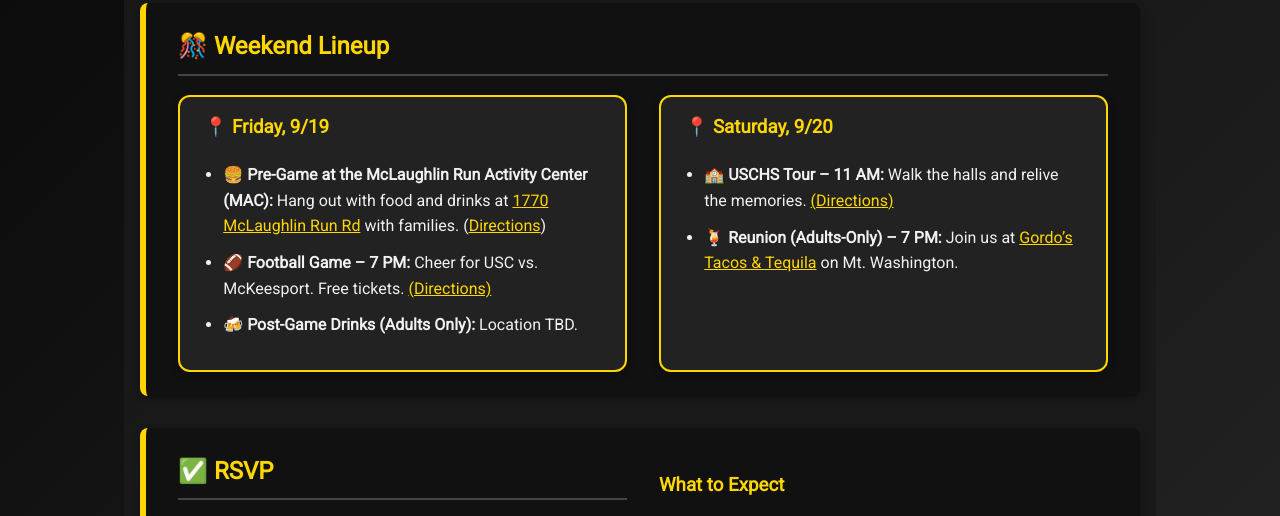
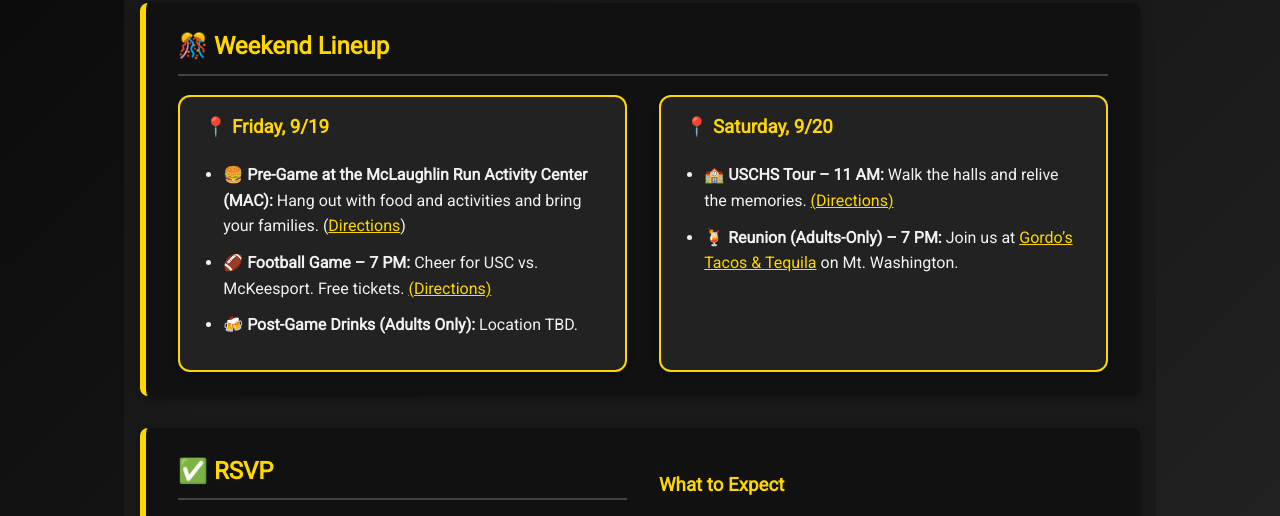
Before and after one commit to alepstei/uschs-20-year-reunion, a plain HTML site: page index.html in a window 1280 px wide. Shown: the part 1003-1519 px from the top of the page. Drawn offline with Linux system fonts and the light colour scheme; a script that the page names is missing.

Commit message:
Update index.html

```diff
--- a/index.html
+++ b/index.html
@@ -316,7 +316,7 @@
         <div class="day-card">
           <h3>📍 Friday, 9/19</h3>
           <ul>
-            <li><strong>🍔 Pre-Game at the McLaughlin Run Activity Center (MAC):</strong> Hang out with food and drinks at <a href="https://www.google.com/maps?q=1770+McLaughlin+Run+Rd,+Upper+St+Clair,+PA+15241" target="_blank" rel="noopener">1770 McLaughlin Run Rd</a> with families. (<a href="https://www.google.com/maps?q=1770+McLaughlin+Run+Rd,+Upper+St+Clair,+PA+15241" target="_blank" rel="noopener">Directions</a>)</li>
+            <li><strong>🍔 Pre-Game at the McLaughlin Run Activity Center (MAC):</strong> Hang out with food and activities and bring your families. (<a href="https://www.google.com/maps?q=1770+McLaughlin+Run+Rd,+Upper+St+Clair,+PA+15241" target="_blank" rel="noopener">Directions</a>)</li>
             <li><strong>🏈 Football Game – 7 PM:</strong> Cheer for USC vs. McKeesport. Free tickets. <a href="https://www.google.com/maps?q=1825+McLaughlin+Run+Rd,+Pittsburgh,+PA+15241" target="_blank" rel="noopener noreferrer">(Directions)</a></li>
             <li><strong>🍻 Post-Game Drinks (Adults Only):</strong> Location TBD.</li>
           </ul>
```
